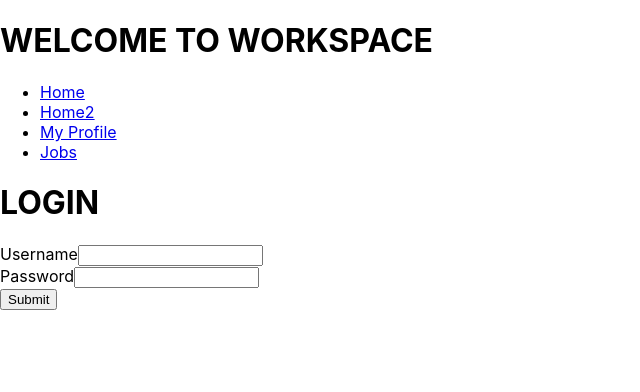
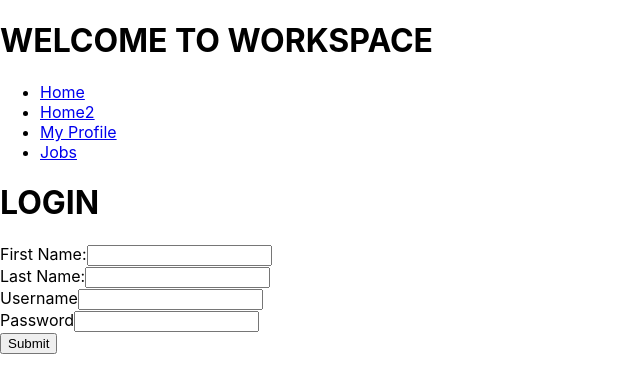
Before and after one commit to johntse1/Workspace, a React (Create React App) app in the folder workspace/: page /home in a window 1280 px wide. Shown: the top 392 px of the page, without its empty margins (0-640 px from the left). Built offline with nearby package versions, Linux system fonts and the light colour scheme.

Commit message:
Changes
Adding changes to home page

```diff
--- a/workspace/package.json
+++ b/workspace/package.json
@@ -7,6 +7,8 @@
     "@testing-library/react": "^13.4.0",
     "@testing-library/user-event": "^13.5.0",
     "react": "^18.2.0",
+    "react-date-picker": "^9.0.0",
+    "react-datepicker": "^4.8.0",
     "react-dom": "^18.2.0",
     "react-router-dom": "^5.3.4",
     "react-scripts": "5.0.1",
--- a/workspace/src/pages/Home.js
+++ b/workspace/src/pages/Home.js
@@ -1,14 +1,25 @@
 import React from 'react'
+import DatePicker from 'react-date-picker'
 
 function Home(){
     return(
     <div>
         <h1>LOGIN</h1>
         <form>
+          <label for="fname">First Name:</label>
+          <input type="text" id="fname" name="fname"></input><br/>
+
+          <label for="lname">Last Name:</label>
+          <input type="text" id="lname" name="lname"></input><br/>
+
+
+
           <label for="uname">Username</label>
           <input type="text" id="uname" name="uname"></input><br/>
+
           <label for="uname">Password</label>
           <input type="text" id="pword" name="pword"></input><br/>
+
           <input type="submit" value="Submit"></input>
         </form>
     </div>
--- a/workspace/src/pages/Jobs.js
+++ b/workspace/src/pages/Jobs.js
@@ -4,6 +4,7 @@ function Jobs(){
     return(
     <div>
         <h1>Jobs</h1>
+
     </div>
     );
 }
--- a/workspace/src/pages/Profile.js
+++ b/workspace/src/pages/Profile.js
@@ -4,6 +4,7 @@ function Profile(){
     return(
     <div>
         <h1>Profile</h1>
+
     </div>
     );
 }
```
Also changed, not shown: 1 other file (tests, documents, lock files or other folders).
